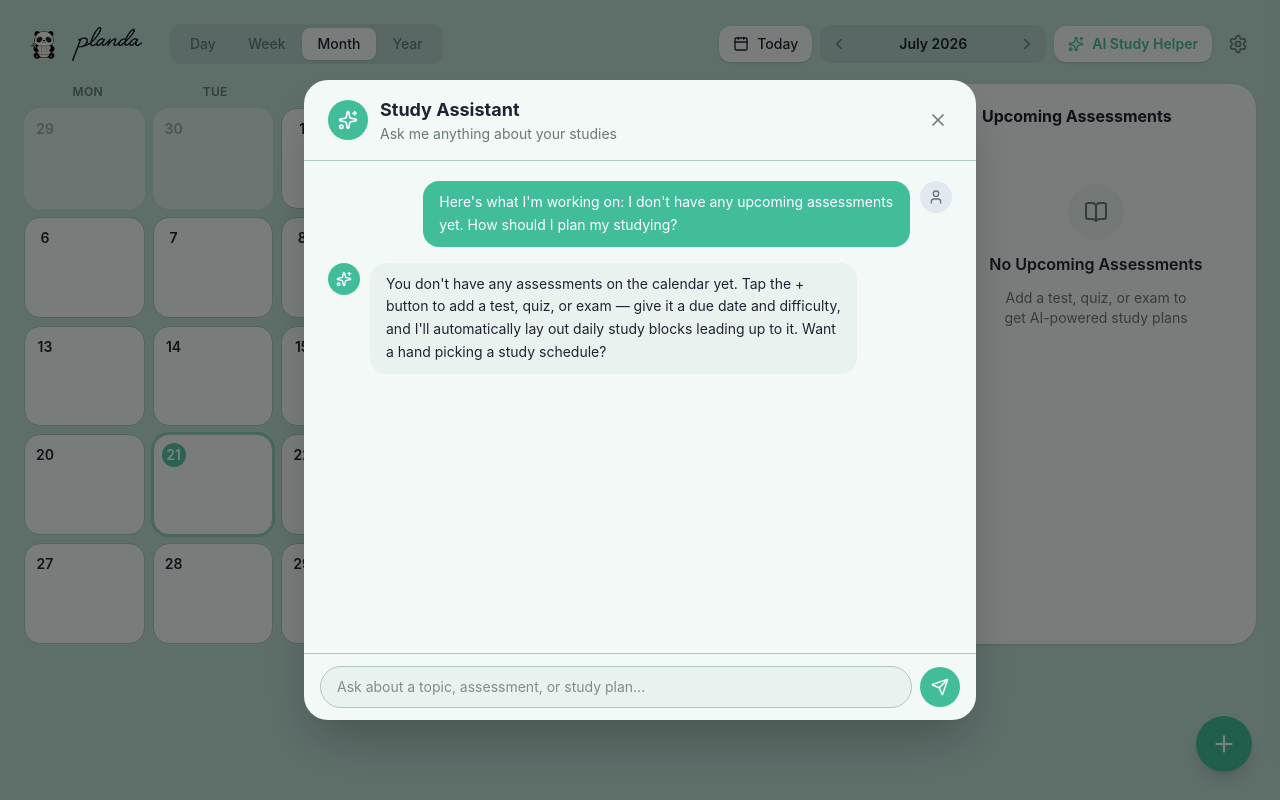
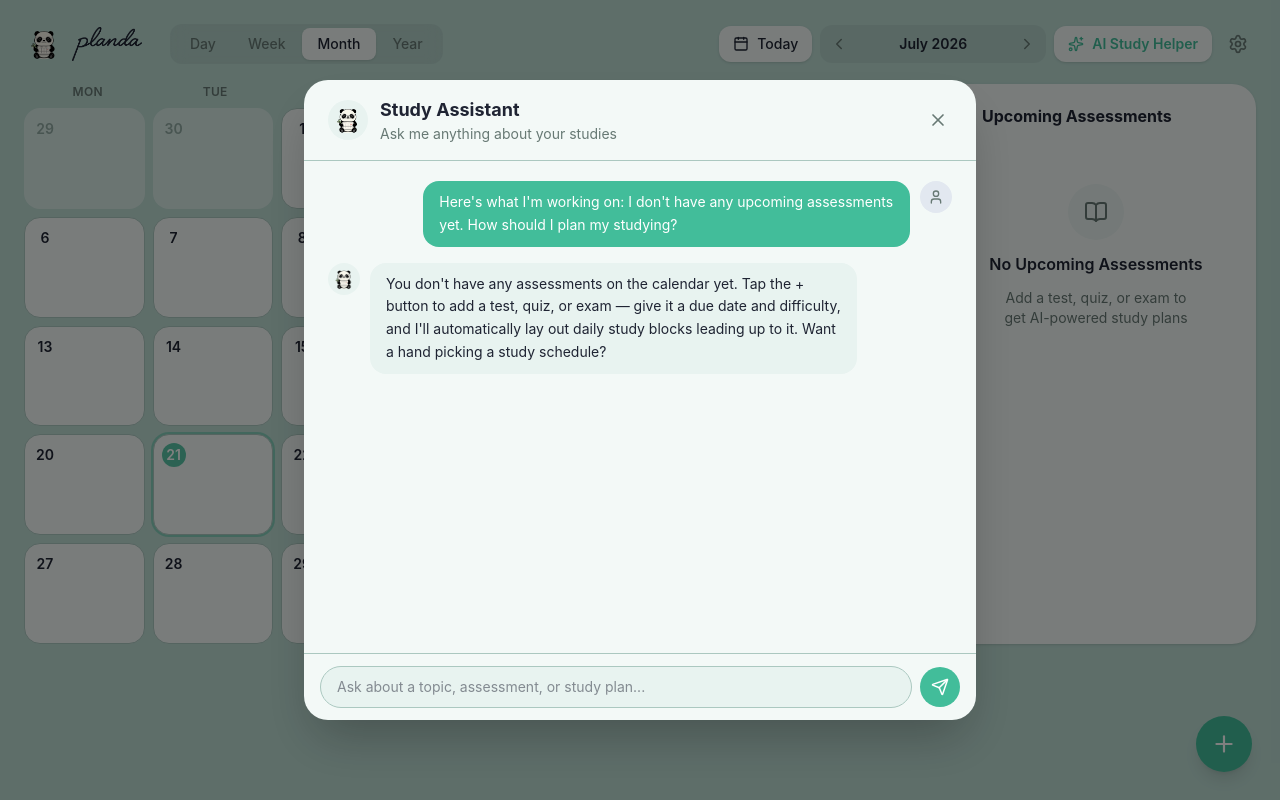
Before and after one commit to ashrithanammireddy/Planda, a React (Vite) app: page / in a window 1280 px wide. Both pictures are taken after a click on the button "AI Study Helper". Built offline with nearby package versions, Linux system fonts and the light colour scheme.

Commit message:
Study Assistant uses the panda mascot; neutralize no-color accent
- Study Assistant avatar (header + assistant messages) is now the panda.
- No-color / grey themes use a near-neutral graphite accent instead of the
  slate-blue tint.

```diff
--- a/src/components/StudyAssistant.jsx
+++ b/src/components/StudyAssistant.jsx
@@ -1,8 +1,26 @@
 import { useEffect, useRef, useState } from 'react'
-import { Sparkles, Send, X, User } from 'lucide-react'
+import { Send, X, User } from 'lucide-react'
 import { useStore } from '../store/StoreContext'
 import { upcomingAssessments } from '../lib/events'
 import { buildContextMessage, assistantReply } from '../lib/aiStub'
+import pandaUrl from '../assets/planda-panda.png'
+
+function PandaAvatar({ size = 32 }) {
+  return (
+    <span
+      className="flex shrink-0 items-center justify-center rounded-full pl-surface-2"
+      style={{ width: size, height: size }}
+    >
+      <img
+        src={pandaUrl}
+        alt="Planda"
+        width={size - 6}
+        height={size - 6}
+        style={{ objectFit: 'contain' }}
+      />
+    </span>
+  )
+}
 
 export default function StudyAssistant({ open, onClose }) {
   const { assessments, classes } = useStore()
@@ -52,9 +70,7 @@ export default function StudyAssistant({ open, onClose }) {
         {/* Header */}
         <div className="flex items-center justify-between border-b pl-border px-6 py-4">
           <div className="flex items-center gap-3">
-            <div className="flex h-10 w-10 items-center justify-center rounded-full pl-accent text-white">
-              <Sparkles size={20} />
-            </div>
+            <PandaAvatar size={40} />
             <div>
               <h2 className="text-lg font-bold pl-text">Study Assistant</h2>
               <p className="text-sm pl-text-muted">Ask me anything about your studies</p>
@@ -79,15 +95,13 @@ export default function StudyAssistant({ open, onClose }) {
                 m.role === 'user' ? 'flex-row-reverse' : ''
               }`}
             >
-              <div
-                className={`flex h-8 w-8 shrink-0 items-center justify-center rounded-full ${
-                  m.role === 'user'
-                    ? 'bg-slate-200 pl-text-muted'
-                    : 'pl-accent text-white'
-                }`}
-              >
-                {m.role === 'user' ? <User size={16} /> : <Sparkles size={16} />}
-              </div>
+              {m.role === 'user' ? (
+                <div className="flex h-8 w-8 shrink-0 items-center justify-center rounded-full bg-slate-200 pl-text-muted">
+                  <User size={16} />
+                </div>
+              ) : (
+                <PandaAvatar size={32} />
+              )}
               <div
                 className={`max-w-[78%] whitespace-pre-line rounded-2xl px-4 py-2.5 text-sm leading-relaxed ${
                   m.role === 'user'
```
Also changed, not shown: src/lib/colors.js.
